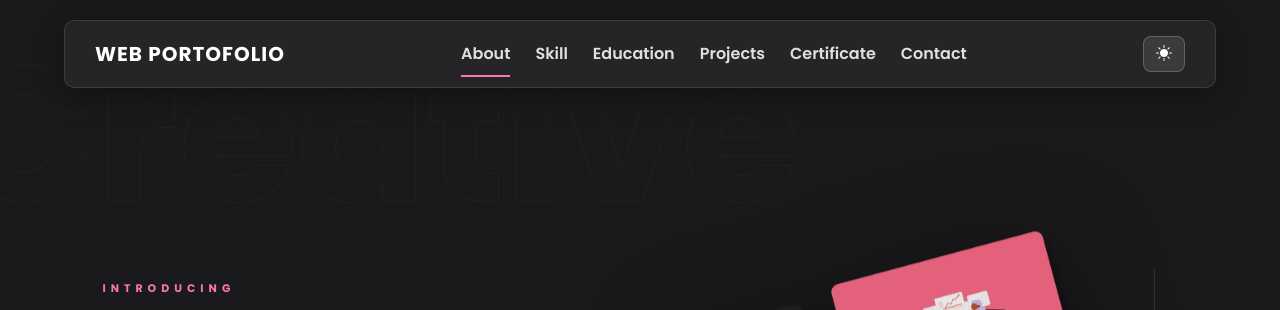
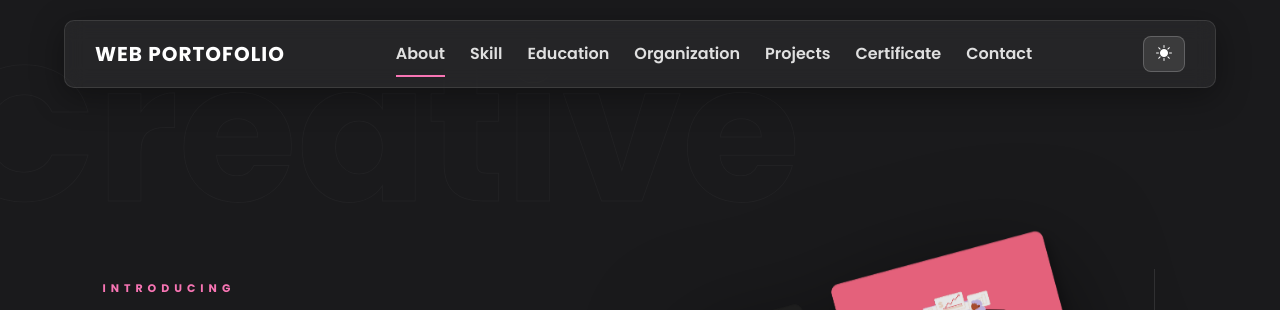
Before and after one commit to miditechid/portofolio-diva, a plain HTML site: page index.html in a window 1280 px wide. Shown: the top 310 px of the page. Drawn offline with nearby package versions, Linux system fonts and the light colour scheme; a script that the page names is missing.

Commit message:
Add Organization link to navigation menu

```diff
--- a/index.html
+++ b/index.html
@@ -27,6 +27,7 @@
             <a href="http://localhost:8000/#about" class="active">About</a>
             <a href="http://localhost:8000/#skill">Skill</a>
             <a href="http://localhost:8000/#education">Education</a>
+            <a href="http://localhost:8000/#organization">Organization</a>
             <a href="http://localhost:8000/#projects">Projects</a>
             <a href="http://localhost:8000/#certificate">Certificate</a>
             <a href="http://localhost:8000/#contact">Contact</a>
```
